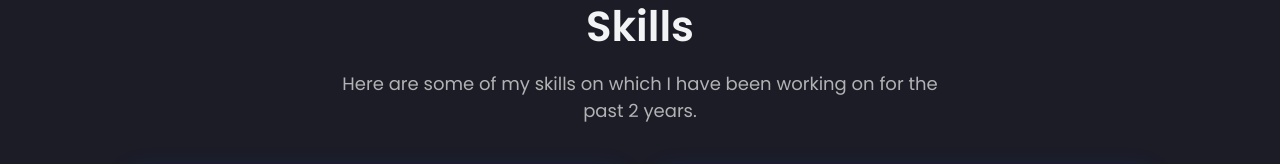
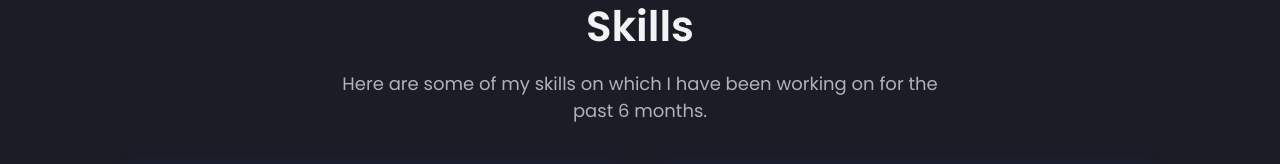
Before and after one commit to Mohamed-Athil-A/Portfolio, a React (Create React App) app: page / in a window 1280 px wide. Shown: the part 765-929 px from the top of the page. Built offline with nearby package versions, Linux system fonts and the light colour scheme.

Commit message:
Your commit message here

```diff
--- a/src/Components/Skills/index.js
+++ b/src/Components/Skills/index.js
@@ -123,7 +123,7 @@ const Skills = () => {
         <Title>Skills</Title>
         <Desc>
           Here are some of my skills on which I have been working on for the
-          past 2 years.
+          past 6 months.
         </Desc>
         <SkillsContainer>
           {skills.map((skill) => (
```
